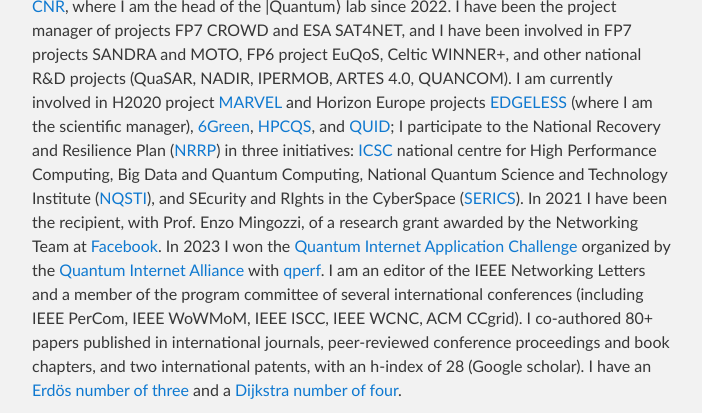
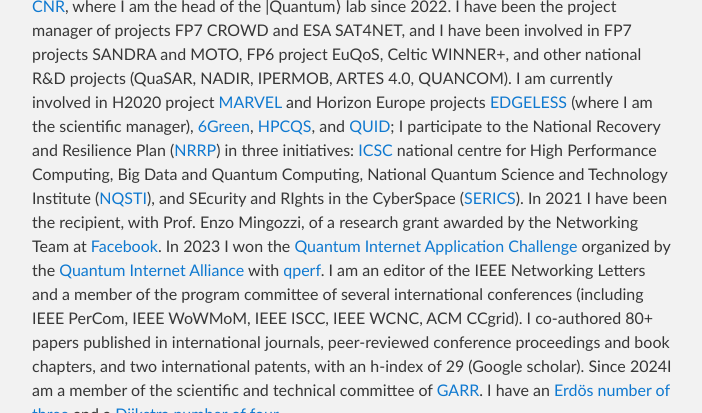
Before and after one commit to ccicconetti/ccicconetti.github.io, a Jekyll site: the page built from bio.md, in a window 1280 px wide and 900 px high, scrolled down 986 px, cut to the strip 0-413 px from the top of the window. Shown: the whole strip, without its empty margins (288-990 px from the left). Built offline with Jekyll 4.4.1, drawn with Linux system fonts in a browser that asks for light colours.

Commit message:
Update bio

```diff
--- a/bio.md
+++ b/bio.md
@@ -14,7 +14,8 @@ I am currently involved in H2020 project [MARVEL](https://www.marvel-project.eu/
 In 2021 I have been the recipient, with Prof. Enzo Mingozzi, of a research grant awarded by the Networking Team at [Facebook](https://research.fb.com/blog/2021/08/announcing-the-winners-of-the-2021-networking-request-for-proposals-in-internet-and-web-services/).
 In 2023 I won the [Quantum Internet Application Challenge](https://quantuminternetalliance.org/2023/11/21/qia-concludes-quantum-internet-application-challenge-2023-names-best-submission/) organized by the [Quantum Internet Alliance](https://quantuminternetalliance.org/) with [qperf](https://github.com/ccicconetti/qperf).
 I am an editor of the IEEE Networking Letters and a member of the program committee of several international conferences (including IEEE PerCom, IEEE WoWMoM, IEEE ISCC, IEEE WCNC, ACM CCgrid).
-I co-authored 80+ papers published in international journals, peer-reviewed conference proceedings and book chapters, and two international patents, with an h-index of 28 (Google scholar).
+I co-authored 80+ papers published in international journals, peer-reviewed conference proceedings and book chapters, and two international patents, with an h-index of 29 (Google scholar).
+Since 2024I am a member of the scientific and technical committee of [GARR](https://www.garr.it/en/).
 I have an [Erdös number of three](http://www.oakland.edu/enp/) and a [Dijkstra number of four](https://www.csauthors.net/distance/claudio-cicconetti/edsger-w-dijkstra).
 
 ## Awards
```
